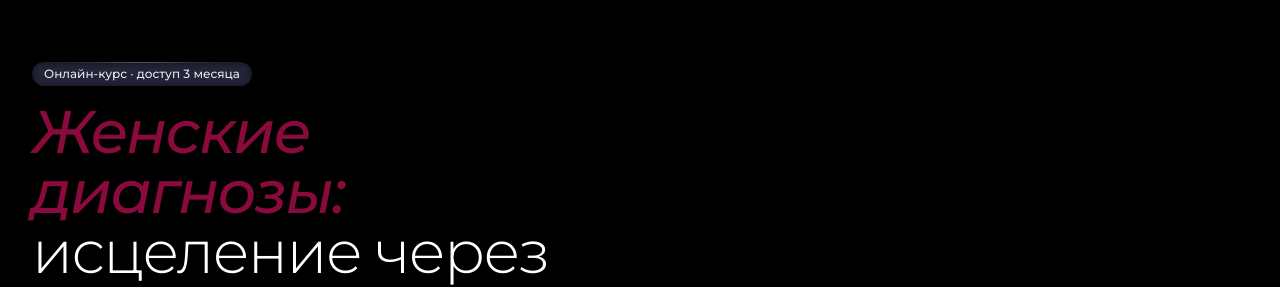
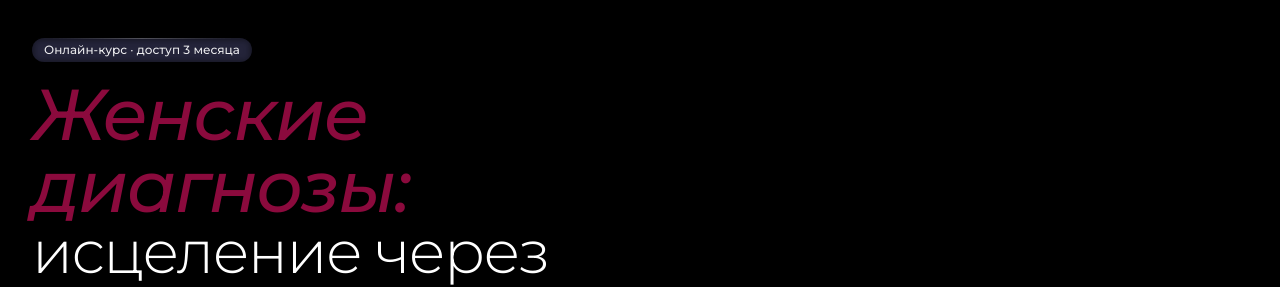
Before and after one commit to pr-poehali-dev/quantum-data-initiative-66, a React (Vite) app: page / in a window 1280 px wide. Shown: the part 253-540 px from the top of the page. Built offline with nearby package versions, Linux system fonts and the light colour scheme.

Commit message:
`docs: increase "Women's Diagnoses" heading size`

```diff
--- a/src/components/HeroContent.tsx
+++ b/src/components/HeroContent.tsx
@@ -16,7 +16,7 @@ export default function HeroContent() {
 
         {/* Main Heading */}
         <h1 className="text-4xl md:text-6xl md:leading-16 tracking-tight font-light text-white mb-4 drop-shadow-lg">
-          <span className="font-medium italic text-[#8b0a3d]">Женские диагнозы:</span>
+          <span className="font-medium italic text-[#8b0a3d] text-5xl md:text-7xl">Женские диагнозы:</span>
           <br />
           <span className="font-light tracking-tight text-white">исцеление через осознание</span>
         </h1>
```
